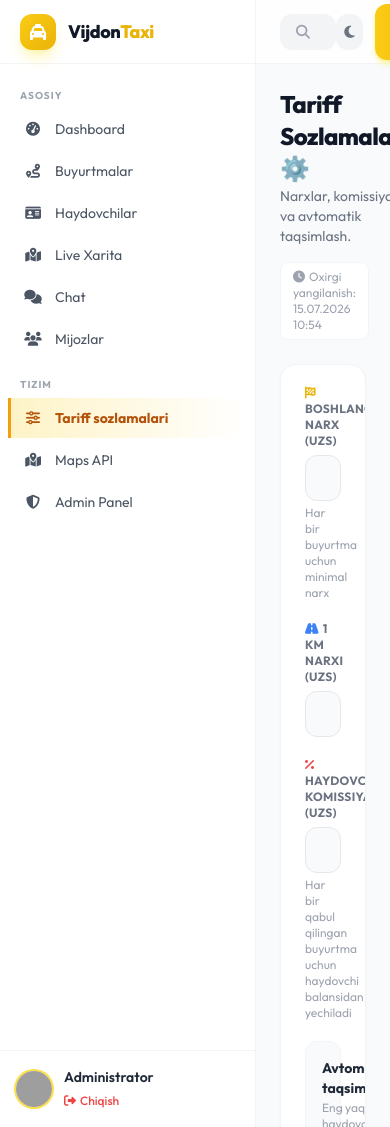
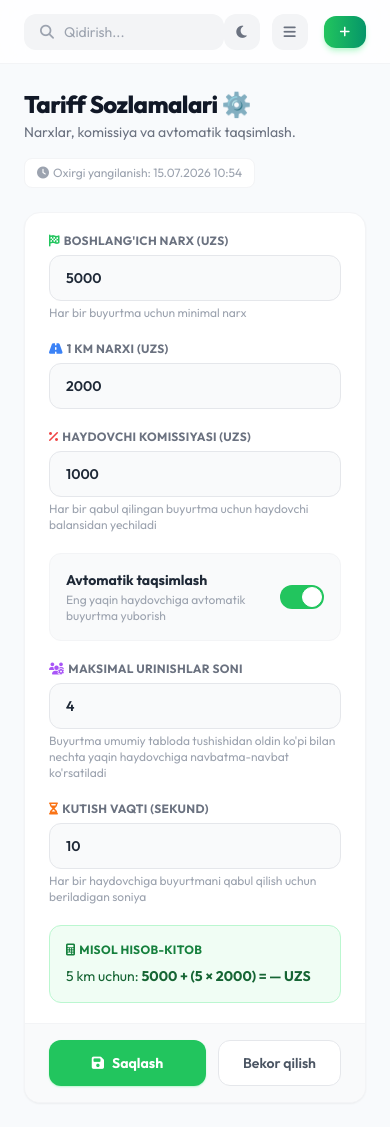
Before and after one commit to Iftix0r/Vijdons, a Django app: page /panel/tariff/ in a window 390 px wide. Run offline with Django 5.2, Linux system fonts and the light colour scheme; data comes from the database, SQL or seed files in the repository; data that the repository does not hold is empty; some libraries are stand-ins or nearby versions; grey boxes are pictures that could not be loaded.

Commit message:
feat: update UI colors to green for consistency and improved aesthetics

```diff
--- a/taxi/templates/taxi/base.html
+++ b/taxi/templates/taxi/base.html
@@ -11,7 +11,7 @@
             theme: {
                 extend: {
                     colors: {
-                        brand: { DEFAULT: '#f59e0b', light: '#fef3c7', dark: '#d97706' }
+                        brand: { DEFAULT: '#22c55e', light: '#dcfce7', dark: '#16a34a' }
                     }
                 }
             }
@@ -26,10 +26,19 @@
 
         /* Sidebar active / hover */
         .nav-link { transition: all .25s; border-left: 3px solid transparent; }
-        .nav-link:hover  { background: linear-gradient(90deg,#fef9ec,transparent); color:#d97706; border-left-color:#f59e0b; }
-        .nav-link.active { background: linear-gradient(90deg,#fef3c7,transparent); color:#b45309; border-left-color:#f59e0b; font-weight:700; }
-        .dark .nav-link:hover  { background: linear-gradient(90deg,rgba(245,158,11,.12),transparent); color:#fbbf24; }
-        .dark .nav-link.active { background: linear-gradient(90deg,rgba(245,158,11,.18),transparent); color:#fcd34d; }
+        .nav-link:hover  { background: linear-gradient(90deg,#f0fdf4,transparent); color:#16a34a; border-left-color:#22c55e; }
+        .nav-link.active { background: linear-gradient(90deg,#dcfce7,transparent); color:#15803d; border-left-color:#22c55e; font-weight:700; }
+        .dark .nav-link:hover  { background: linear-gradient(90deg,rgba(34,197,94,.12),transparent); color:#4ade80; }
+        .dark .nav-link.active { background: linear-gradient(90deg,rgba(34,197,94,.18),transparent); color:#86efac; }
+
+        /* Mobile sidebar */
+        #sidebar { transition: transform .3s ease; }
+        @media (max-width: 768px) {
+            #sidebar { position: fixed; top:0; left:0; height:100%; z-index:40; transform: translateX(-100%); }
+            #sidebar.open { transform: translateX(0); box-shadow: 4px 0 24px rgba(0,0,0,.15); }
+            #sidebar-overlay { display: none; position: fixed; inset:0; background: rgba(0,0,0,.4); z-index:39; }
+            #sidebar-overlay.open { display: block; }
+        }
 
         /* scrollbar */
         ::-webkit-scrollbar { width:5px; height:5px; }
@@ -62,10 +71,10 @@
 <aside id="sidebar" class="w-64 bg-white dark:bg-gray-900 border-r border-gray-100 dark:border-gray-800 flex-shrink-0 flex flex-col z-30 transition-all duration-300">
     <!-- logo -->
     <div class="h-16 flex items-center gap-3 px-5 border-b border-gray-100 dark:border-gray-800 flex-shrink-0">
-        <div class="w-9 h-9 rounded-xl bg-gradient-to-br from-yellow-400 to-yellow-500 flex items-center justify-center shadow-lg shadow-yellow-200/60 dark:shadow-none">
+        <div class="w-9 h-9 rounded-xl bg-gradient-to-br from-green-400 to-green-600 flex items-center justify-center shadow-lg shadow-green-200/60 dark:shadow-none">
             <i class="fas fa-taxi text-white text-base"></i>
         </div>
-        <span class="font-extrabold text-lg tracking-tight text-gray-900 dark:text-white">Vijdon<span class="text-yellow-500">Taxi</span></span>
+        <span class="font-extrabold text-lg tracking-tight text-gray-900 dark:text-white">Vijdon<span class="text-green-500">Taxi</span></span>
     </div>
 
     <!-- nav -->
@@ -139,7 +148,7 @@
     <!-- top header -->
     <header class="glass h-16 flex-shrink-0 flex items-center justify-between px-6 border-b border-gray-100 dark:border-gray-800 z-20">
         <!-- search -->
-        <form method="get" class="flex items-center bg-gray-100 dark:bg-gray-800 rounded-xl px-4 py-2 w-80 focus-within:ring-2 focus-within:ring-yellow-400 transition-all">
+        <form method="get" class="flex items-center bg-gray-100 dark:bg-gray-800 rounded-xl px-4 py-2 w-80 focus-within:ring-2 focus-within:ring-green-400 transition-all">
             <i class="fas fa-search text-gray-400 text-sm"></i>
             <input type="text" name="q" value="{{ request.GET.q }}" placeholder="Qidirish..."
                    class="bg-transparent border-none outline-none ml-2.5 text-sm text-gray-700 dark:text-gray-200 placeholder-gray-400 w-full">
@@ -154,10 +163,15 @@
                 <i id="icon-sun"  class="fas fa-sun  text-sm hidden"></i>
             </button>
 
+            <!-- mobile menu toggle -->
+            <button id="mobile-menu-btn" class="md:hidden w-9 h-9 rounded-xl bg-gray-100 dark:bg-gray-800 flex items-center justify-center text-gray-500 mr-1">
+                <i class="fas fa-bars text-sm"></i>
+            </button>
+
             <!-- new order button -->
             <button onclick="openModal('orderModal')"
-                    class="flex items-center gap-2 bg-gradient-to-r from-yellow-400 to-amber-500 hover:from-yellow-500 hover:to-amber-600 text-white text-sm font-semibold px-4 py-2 rounded-xl shadow-md shadow-yellow-200 dark:shadow-none transition-all hover:-translate-y-0.5">
-                <i class="fas fa-plus text-xs"></i> Yangi Buyurtma
+                    class="flex items-center gap-2 bg-gradient-to-r from-green-500 to-emerald-600 hover:from-green-600 hover:to-emerald-700 text-white text-sm font-semibold px-4 py-2 rounded-xl shadow-md shadow-green-200 dark:shadow-none transition-all hover:-translate-y-0.5">
+                <i class="fas fa-plus text-xs"></i> <span class="hidden sm:inline">Yangi Buyurtma</span>
             </button>
         </div>
     </header>
@@ -239,7 +253,7 @@
                     Bekor qilish
                 </button>
                 <button type="submit"
-                        class="flex-1 py-2.5 rounded-xl bg-yellow-500 hover:bg-yellow-600 text-white text-sm font-bold shadow-md shadow-yellow-200 dark:shadow-none transition">
+                        class="flex-1 py-2.5 rounded-xl bg-green-500 hover:bg-green-600 text-white text-sm font-bold shadow-md shadow-green-200 dark:shadow-none transition">
                     Yaratish
                 </button>
             </div>
@@ -329,9 +343,27 @@
     </div>
 </div>
 
+<!-- Mobile sidebar overlay -->
+<div id="sidebar-overlay"></div>
+
 <!-- ══════════ SCRIPTS ══════════ -->
 <script>
     // ── Theme ──
+    // ── Mobile sidebar ──
+    const sidebar  = document.getElementById('sidebar');
+    const overlay  = document.getElementById('sidebar-overlay');
+    const menuBtn  = document.getElementById('mobile-menu-btn');
+    if (menuBtn) {
+        menuBtn.addEventListener('click', () => {
+            sidebar.classList.toggle('open');
+            overlay.classList.toggle('open');
+        });
+        overlay.addEventListener('click', () => {
+            sidebar.classList.remove('open');
+            overlay.classList.remove('open');
+        });
+    }
+
     const html  = document.documentElement;
     const moon  = document.getElementById('icon-moon');
     const sun   = document.getElementById('icon-sun');
--- a/taxi/templates/taxi/maps_settings.html
+++ b/taxi/templates/taxi/maps_settings.html
@@ -83,7 +83,7 @@
 
         <div class="px-6 py-4 bg-gray-50 dark:bg-gray-800/50 border-t border-gray-100 dark:border-gray-800 flex gap-3">
             <button type="submit"
-                    class="flex-1 py-3 bg-yellow-500 hover:bg-yellow-600 text-white font-bold text-sm rounded-xl shadow-sm transition-all hover:-translate-y-0.5">
+                    class="flex-1 py-3 bg-green-500 hover:bg-green-600 text-white font-bold text-sm rounded-xl shadow-sm transition-all hover:-translate-y-0.5">
                 <i class="fas fa-save mr-2"></i>Saqlash
             </button>
             <a href="{% url 'taxi:panel_dashboard' %}"
--- a/taxi/templates/taxi/panel.html
+++ b/taxi/templates/taxi/panel.html
@@ -66,7 +66,7 @@
 <!-- Quick actions row -->
 <div class="flex flex-wrap gap-3 mb-6">
     <button onclick="openModal('orderModal')"
-            class="flex items-center gap-2 px-4 py-2.5 bg-yellow-500 hover:bg-yellow-600 text-white text-sm font-semibold rounded-xl shadow-sm shadow-yellow-200 dark:shadow-none transition-all hover:-translate-y-0.5">
+            class="flex items-center gap-2 px-4 py-2.5 bg-green-500 hover:bg-green-600 text-white text-sm font-semibold rounded-xl shadow-sm shadow-green-200 dark:shadow-none transition-all hover:-translate-y-0.5">
         <i class="fas fa-plus"></i> Yangi buyurtma
     </button>
     <button onclick="openModal('driverModal')"
@@ -105,7 +105,7 @@
     <div class="flex justify-between items-center px-6 py-4 border-b border-gray-100 dark:border-gray-800">
         <h3 class="font-bold text-gray-900 dark:text-white">So'nggi buyurtmalar</h3>
         <a href="{% url 'taxi:order_list' %}"
-           class="text-xs font-semibold text-yellow-600 hover:text-yellow-700 dark:text-yellow-400 bg-yellow-50 dark:bg-yellow-900/20 px-3 py-1.5 rounded-lg transition-colors">
+           class="text-xs font-semibold text-green-600 hover:text-green-700 dark:text-green-400 bg-green-50 dark:bg-green-900/20 px-3 py-1.5 rounded-lg transition-colors">
             Barchasini ko'rish <i class="fas fa-arrow-right ml-1"></i>
         </a>
     </div>
--- a/taxi/templates/taxi/tariff_settings.html
+++ b/taxi/templates/taxi/tariff_settings.html
@@ -15,38 +15,34 @@
 <div class="max-w-xl">
     <form method="POST" class="bg-white dark:bg-gray-900 rounded-2xl border border-gray-100 dark:border-gray-800 shadow-sm overflow-hidden">
         {% csrf_token %}
+        <div class="px-6 py-5 space-y-5">
 
-        <div class="px-6 py-5 space-y-5">
-            <!-- Base price -->
             <div>
                 <label class="block text-xs font-bold text-gray-500 dark:text-gray-400 uppercase tracking-wide mb-1.5">
-                    <i class="fas fa-flag-checkered text-yellow-500 mr-1"></i>Boshlang'ich narx (UZS)
+                    <i class="fas fa-flag-checkered text-green-500 mr-1"></i>Boshlang'ich narx (UZS)
                 </label>
                 <input type="number" name="base_price" value="{{ tariff.base_price }}" min="0" required
-                       class="w-full px-4 py-3 bg-gray-50 dark:bg-gray-800 border border-gray-200 dark:border-gray-700 rounded-xl text-sm font-semibold focus:outline-none focus:ring-2 focus:ring-yellow-400 dark:text-white transition">
+                       class="w-full px-4 py-3 bg-gray-50 dark:bg-gray-800 border border-gray-200 dark:border-gray-700 rounded-xl text-sm font-semibold focus:outline-none focus:ring-2 focus:ring-green-400 dark:text-white transition">
                 <p class="text-xs text-gray-400 mt-1">Har bir buyurtma uchun minimal narx</p>
             </div>
 
-            <!-- Price per km -->
             <div>
                 <label class="block text-xs font-bold text-gray-500 dark:text-gray-400 uppercase tracking-wide mb-1.5">
                     <i class="fas fa-road text-blue-500 mr-1"></i>1 km narxi (UZS)
                 </label>
                 <input type="number" name="price_per_km" value="{{ tariff.price_per_km }}" min="0" required
-                       class="w-full px-4 py-3 bg-gray-50 dark:bg-gray-800 border border-gray-200 dark:border-gray-700 rounded-xl text-sm font-semibold focus:outline-none focus:ring-2 focus:ring-yellow-400 dark:text-white transition">
+                       class="w-full px-4 py-3 bg-gray-50 dark:bg-gray-800 border border-gray-200 dark:border-gray-700 rounded-xl text-sm font-semibold focus:outline-none focus:ring-2 focus:ring-green-400 dark:text-white transition">
             </div>
 
-            <!-- Commission -->
             <div>
                 <label class="block text-xs font-bold text-gray-500 dark:text-gray-400 uppercase tracking-wide mb-1.5">
                     <i class="fas fa-percent text-red-500 mr-1"></i>Haydovchi komissiyasi (UZS)
                 </label>
                 <input type="number" name="commission" value="{{ tariff.commission }}" min="0" required
-                       class="w-full px-4 py-3 bg-gray-50 dark:bg-gray-800 border border-gray-200 dark:border-gray-700 rounded-xl text-sm font-semibold focus:outline-none focus:ring-2 focus:ring-yellow-400 dark:text-white transition">
+                       class="w-full px-4 py-3 bg-gray-50 dark:bg-gray-800 border border-gray-200 dark:border-gray-700 rounded-xl text-sm font-semibold focus:outline-none focus:ring-2 focus:ring-green-400 dark:text-white transition">
                 <p class="text-xs text-gray-400 mt-1">Har bir qabul qilingan buyurtma uchun haydovchi balansidan yechiladi</p>
             </div>
 
-            <!-- Auto dispatch -->
             <div class="flex items-center justify-between p-4 bg-gray-50 dark:bg-gray-800/60 rounded-xl border border-gray-100 dark:border-gray-700">
                 <div>
                     <p class="text-sm font-bold text-gray-800 dark:text-white">Avtomatik taqsimlash</p>
@@ -54,36 +50,33 @@
                 </div>
                 <label class="relative inline-flex items-center cursor-pointer">
                     <input type="checkbox" name="auto_dispatch" {% if tariff.auto_dispatch %}checked{% endif %} class="sr-only peer">
-                    <div class="w-11 h-6 bg-gray-200 peer-focus:outline-none peer-focus:ring-2 peer-focus:ring-yellow-400 rounded-full peer dark:bg-gray-700 peer-checked:after:translate-x-full peer-checked:after:border-white after:content-[''] after:absolute after:top-[2px] after:left-[2px] after:bg-white after:border-gray-300 after:border after:rounded-full after:h-5 after:w-5 after:transition-all peer-checked:bg-yellow-500"></div>
+                    <div class="w-11 h-6 bg-gray-200 peer-focus:outline-none peer-focus:ring-2 peer-focus:ring-green-400 rounded-full peer dark:bg-gray-700 peer-checked:after:translate-x-full peer-checked:after:border-white after:content-[''] after:absolute after:top-[2px] after:left-[2px] after:bg-white after:border-gray-300 after:border after:rounded-full after:h-5 after:w-5 after:transition-all peer-checked:bg-green-500"></div>
                 </label>
             </div>
 
-            <!-- Max dispatch attempts -->
             <div>
                 <label class="block text-xs font-bold text-gray-500 dark:text-gray-400 uppercase tracking-wide mb-1.5">
                     <i class="fas fa-users-cog text-purple-500 mr-1"></i>Maksimal urinishlar soni
                 </label>
                 <input type="number" name="max_dispatch_attempts" value="{{ tariff.max_dispatch_attempts }}" min="1" required
-                       class="w-full px-4 py-3 bg-gray-50 dark:bg-gray-800 border border-gray-200 dark:border-gray-700 rounded-xl text-sm font-semibold focus:outline-none focus:ring-2 focus:ring-yellow-400 dark:text-white transition">
+                       class="w-full px-4 py-3 bg-gray-50 dark:bg-gray-800 border border-gray-200 dark:border-gray-700 rounded-xl text-sm font-semibold focus:outline-none focus:ring-2 focus:ring-green-400 dark:text-white transition">
                 <p class="text-xs text-gray-400 mt-1">Buyurtma umumiy tabloda tushishidan oldin ko'pi bilan nechta yaqin haydovchiga navbatma-navbat ko'rsatiladi</p>
             </div>
 
-            <!-- Dispatch timeout -->
             <div>
                 <label class="block text-xs font-bold text-gray-500 dark:text-gray-400 uppercase tracking-wide mb-1.5">
                     <i class="fas fa-hourglass-half text-orange-500 mr-1"></i>Kutish vaqti (sekund)
                 </label>
                 <input type="number" name="dispatch_timeout" value="{{ tariff.dispatch_timeout }}" min="5" required
-                       class="w-full px-4 py-3 bg-gray-50 dark:bg-gray-800 border border-gray-200 dark:border-gray-700 rounded-xl text-sm font-semibold focus:outline-none focus:ring-2 focus:ring-yellow-400 dark:text-white transition">
+                       class="w-full px-4 py-3 bg-gray-50 dark:bg-gray-800 border border-gray-200 dark:border-gray-700 rounded-xl text-sm font-semibold focus:outline-none focus:ring-2 focus:ring-green-400 dark:text-white transition">
                 <p class="text-xs text-gray-400 mt-1">Har bir haydovchiga buyurtmani qabul qilish uchun beriladigan soniya</p>
             </div>
 
-            <!-- Preview -->
-            <div class="bg-yellow-50 dark:bg-yellow-900/20 border border-yellow-200 dark:border-yellow-800/40 rounded-xl p-4">
-                <p class="text-xs font-bold text-yellow-700 dark:text-yellow-400 uppercase tracking-wide mb-2">
+            <div class="bg-green-50 dark:bg-green-900/20 border border-green-200 dark:border-green-800/40 rounded-xl p-4">
+                <p class="text-xs font-bold text-green-700 dark:text-green-400 uppercase tracking-wide mb-2">
                     <i class="fas fa-calculator mr-1"></i>Misol hisob-kitob
                 </p>
-                <p class="text-sm text-yellow-800 dark:text-yellow-300">
+                <p class="text-sm text-green-800 dark:text-green-300">
                     5 km uchun: <b>{{ tariff.base_price }} + (5 × {{ tariff.price_per_km }}) = {{ tariff.calc_price|default:"—" }} UZS</b>
                 </p>
             </div>
@@ -91,7 +84,7 @@
 
         <div class="px-6 py-4 bg-gray-50 dark:bg-gray-800/50 border-t border-gray-100 dark:border-gray-800 flex gap-3">
             <button type="submit"
-                    class="flex-1 py-3 bg-yellow-500 hover:bg-yellow-600 text-white font-bold text-sm rounded-xl shadow-sm shadow-yellow-200 dark:shadow-none transition-all hover:-translate-y-0.5">
+                    class="flex-1 py-3 bg-green-500 hover:bg-green-600 text-white font-bold text-sm rounded-xl shadow-sm shadow-green-200 dark:shadow-none transition-all hover:-translate-y-0.5">
                 <i class="fas fa-save mr-2"></i>Saqlash
             </button>
             <a href="{% url 'taxi:panel_dashboard' %}"
```
Also changed, not shown: taxi/templates/taxi/order_list.html (+4 -4 lines).
